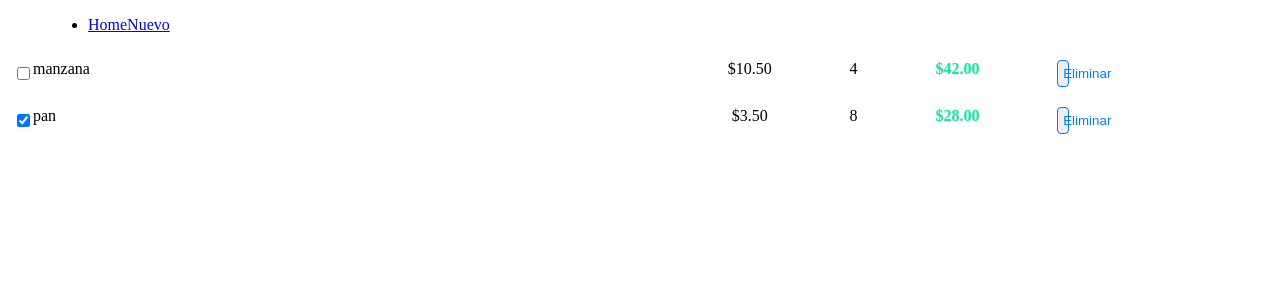
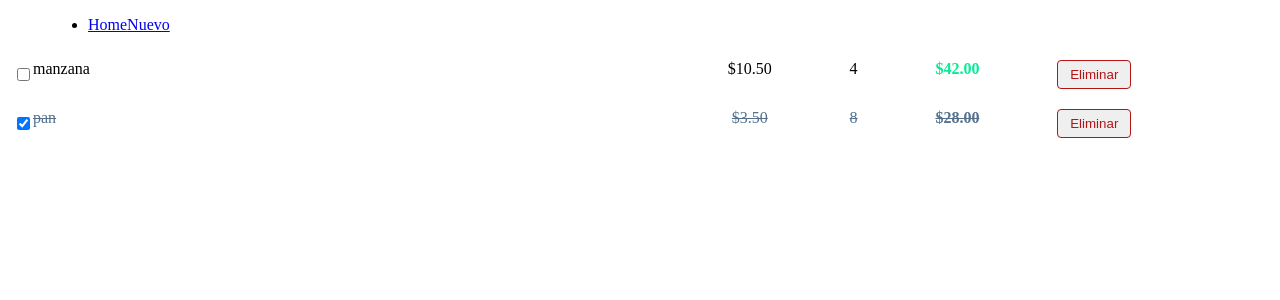
Before and after one commit to joelcirillo/joelcirillo, an Angular app: page / in a window 1280 px wide. Shown: the top 300 px of the page. Built offline with nearby package versions, Linux system fonts and the light colour scheme.

Commit message:
ahora se tachan las letras al poner el checkbox

```diff
--- a/src/app/components/item/item.component.css
+++ b/src/app/components/item/item.component.css
@@ -1,6 +1,13 @@
 .row{
     display:flex;
     box-sizing: border-box;
+}
+.completed{
+    color: #54718D;
+    text-decoration: line-through;
+}
+.completed .total{
+    color: #54718D;
 }
 div{
     padding: 5px 0;
@@ -25,13 +32,10 @@ div{
 }
 button{
     padding: .375rem .75rem;
-    border: 1px solid #007bff;
+    border: 1px solid #B41414;
     border-radius: .25rem;
-    color: #007bff;
+    color: #B41414;
     transition: color .15s ease-in-out,
     background-color .15s ease-in-out;
-    width: 10%;
-    text-align: center;
-    box-sizing: border-box;
-    padding:5px;
+
 }
--- a/src/app/components/item/item.component.html
+++ b/src/app/components/item/item.component.html
@@ -1,4 +1,4 @@
-<div class="row">
+<div class="row" [ngClass]="{'completed':item.completed}">
     <div class="title">
         <input type="checkbox" [checked]="item.completed"(change)="onToggle(item)">
         {{item.title}}
```
